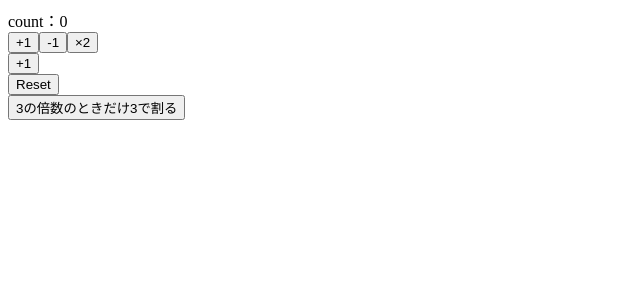
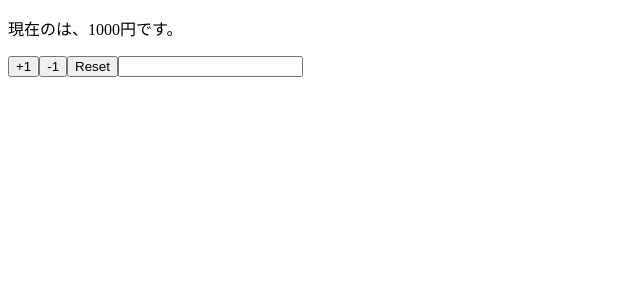
Before and after one commit to azufb/react-hooks-101, a React (Create React App) app: page / in a window 1280 px wide. Shown: the top 300 px of the page, without its empty margins (0-640 px from the left). Built offline with nearby package versions, Linux system fonts and the light colour scheme.

Commit message:
multiplestate

```diff
--- a/src/App.js
+++ b/src/App.js
@@ -2,54 +2,26 @@
 
 function App() {
 
-  const [count, setCount] = useState(0); // 配列を返す。2つの要素を返す。変数と関数(setほにゃらら)。
+  const initialStates = {
+    name: '',
+    price: 1000
+  };
 
-  // 足し算
-  function increment() {
-    setCount(count+1);
-  }
+  const [name, setName] = useState(initialStates.name);
+  const [price, setPrice] = useState(initialStates.price);
 
-  function increment2() {
-    setCount(previousCount => previousCount+1)
-  }
-
-  // 引き算
-  function decrement() {
-    setCount(count-1);
-  }
-
-  // 2倍
-  function double() {
-    setCount(count*2);
-  }
-
-  // resetで、初期値に戻す
   function reset() {
-    setCount(0);
-  }
-
-  // 3の倍数のときだけで3で割る
-  function divide3() {
-    if (count%3 === 0) {
-      setCount(count/3);
-    }
+    setPrice(initialStates.price);
+    setName(initialStates.name);
   }
 
   return (
     <div>
-      <div>count：{count}</div>
-      <button onClick={increment}>+1</button>
-      <button onClick={decrement}>-1</button>
-      <button onClick={double}>×2</button>
-      <div>
-        <button onClick={increment2}>+1</button>
-      </div>
-      <div>
-        <button onClick={reset}>Reset</button>
-      </div>
-      <div>
-        <button onClick={divide3}>3の倍数のときだけ3で割る</button>
-      </div>
+      <p>現在の{name}は、{price}円です。</p>
+      <button onClick={()=>setPrice(price+1)}>+1</button>
+      <button onClick={()=>setPrice(price-1)}>-1</button>
+      <button onClick={reset}>Reset</button>
+      <input value={name} onChange={e => setName(e.target.value)} />
     </div>
   );
 }
```
